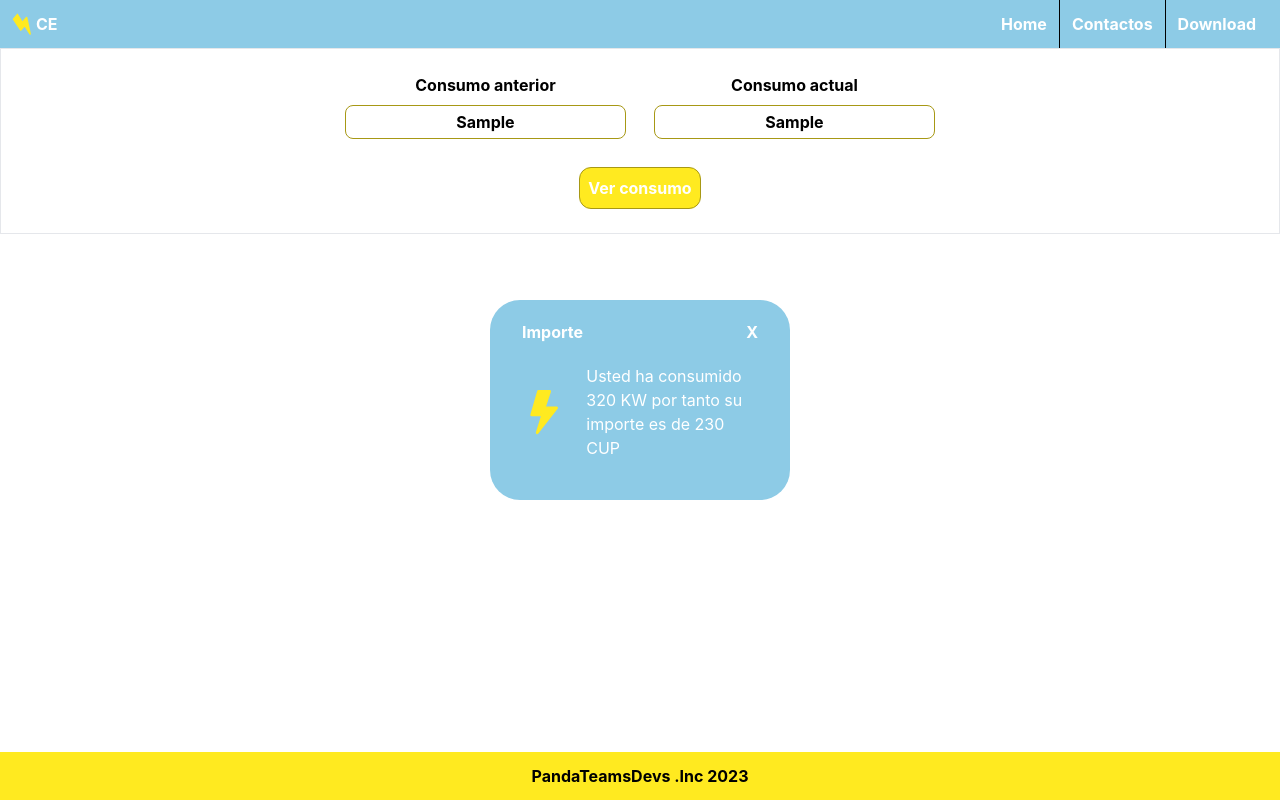
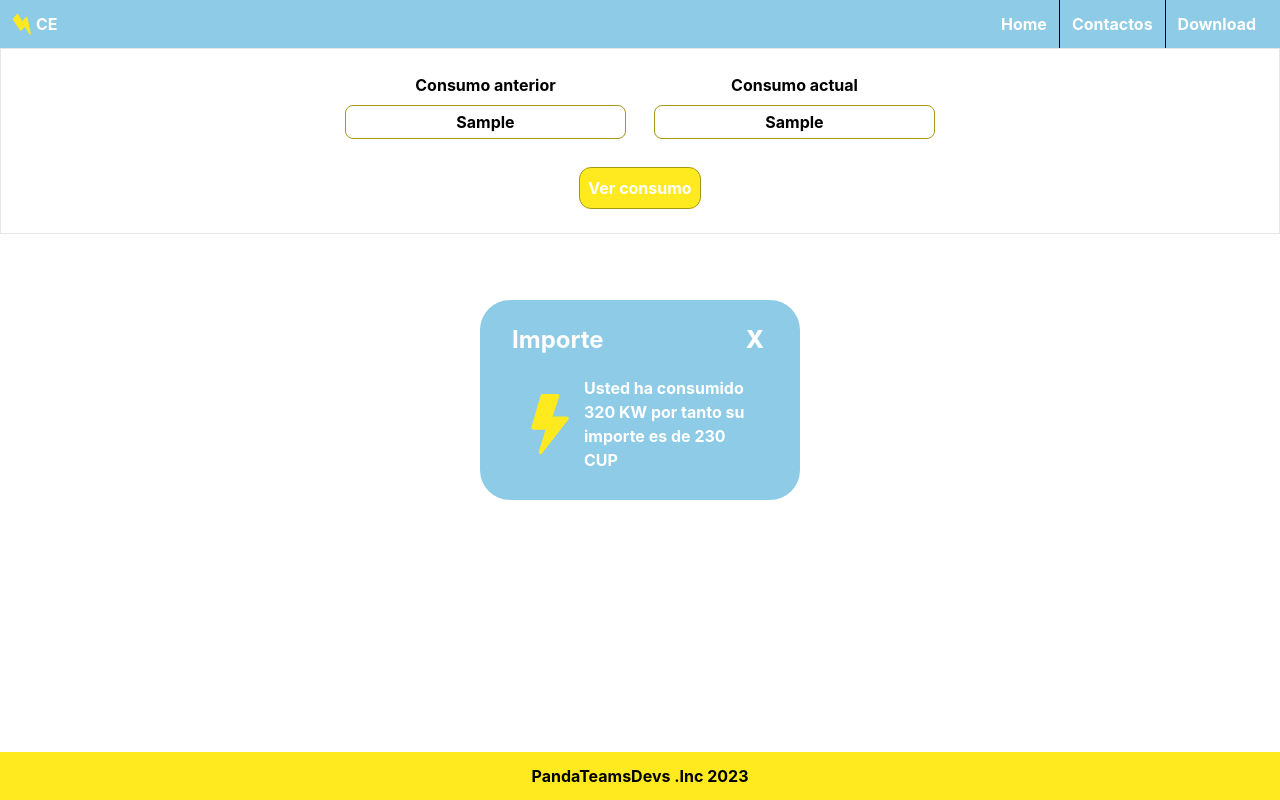
Before and after one commit to Ricardo8Abreu/consumo-electrico-cliente, a Next.js app: page / in a window 1280 px wide. Both pictures are taken after typing "Sample", "Sample" into the empty fields and a click on the button "Ver consumo". Built offline with nearby package versions, Linux system fonts and the light colour scheme.

Commit message:
css, mejorando el css del modal calculo

```diff
--- a/components/ModalCalculo/ModalCalculo.tsx
+++ b/components/ModalCalculo/ModalCalculo.tsx
@@ -8,19 +8,23 @@ const ModalCalculo = ({/* data, */ cerrar }) => {
     const { kw, importe } = data
 
     return (
-        <div className="flex items-center justify-center rounded-[30px] py-5 px-8 flex-col w-[300px]  text-white bg-[#8dcbe6]"
-            onClick={(e)=> e.stopPropagation()}
+        <div className="flex gap-2 items-center justify-center rounded-[30px] py-5 px-8 flex-col w-[320px]  text-white bg-[#8dcbe6]"
+            onClick={(e) => e.stopPropagation()}
         >
-            <div className="flex w-full font-bold justify-between">
+            <div className="flex items-center w-full text-2xl font-bold justify-between">
                 <h2>Importe</h2>
 
-                <span className=" " color="inherit" onClick={()=>cerrar()}>X</span>
+                <button className=" cursor-pointer p-1 font-extrabold " color="inherit"
+                    onClick={() => cerrar()}
+                >X</button>
             </div>
 
-            <div className="flex gap-5 items-center py-5 ">
-                <BsFillLightningFill className=" text-[#FFEA20]  h-20 text-9xl " />
+            <div className="flex gap-1 items-center p-2  ">
+                <div className="flex text-[60px]">
+                    <BsFillLightningFill className=" text-[#FFEA20] " />
+                </div>
 
-                <p>Usted ha consumido {kw} KW por tanto su importe es de {importe} CUP</p>
+                <p className="font-bold">Usted ha consumido {kw} KW por tanto su importe es de {importe} CUP</p>
             </div>
         </div>
     )
```
